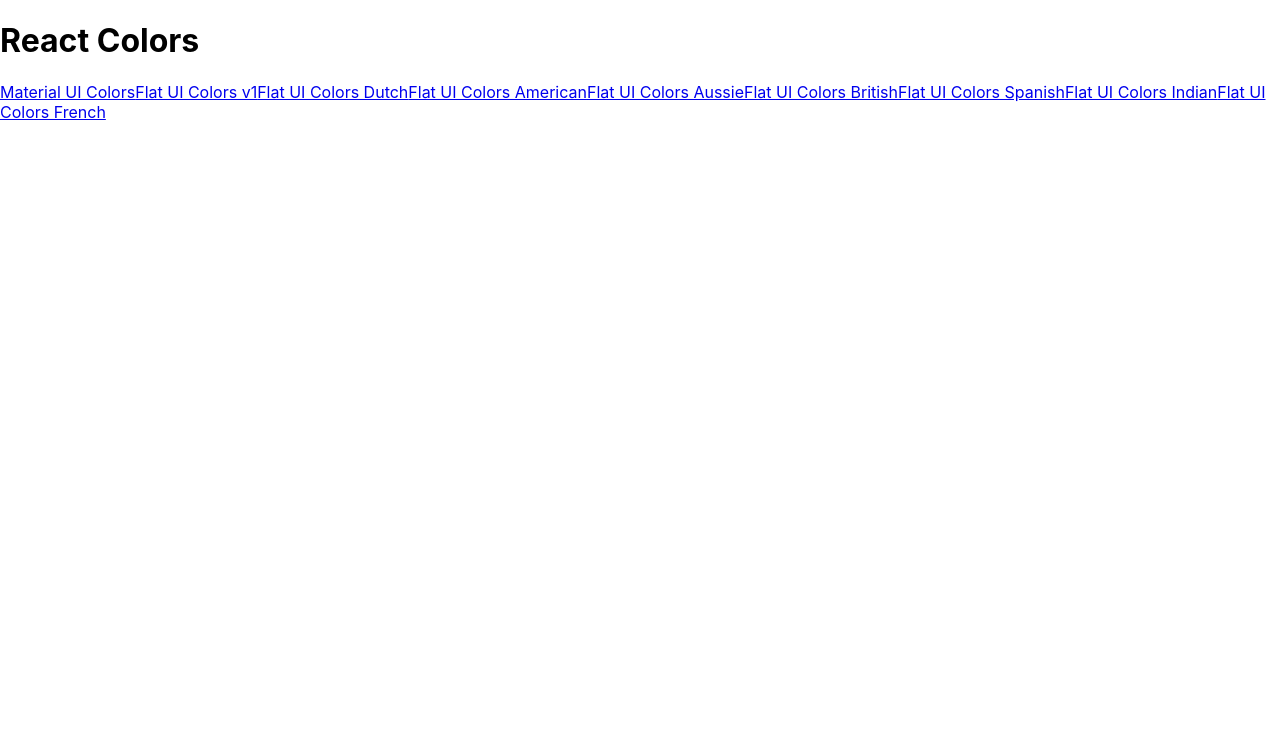
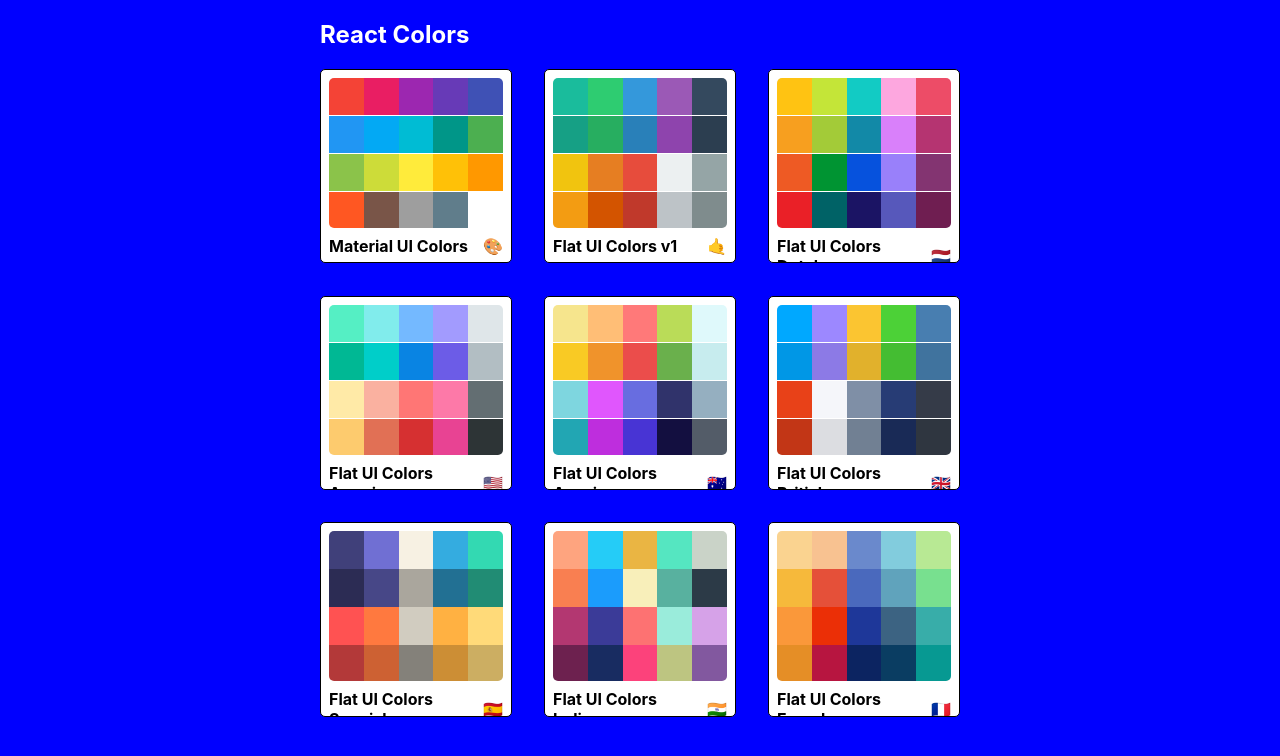
Before and after one commit to khatrisaugat/Color-app, a React (Create React App) app: page / in a window 1280 px wide. Shown: the top 756 px of the page. Built offline with nearby package versions, Linux system fonts and the light colour scheme.

Commit message:
JSS and a bit of styling and links

```diff
--- a/package.json
+++ b/package.json
@@ -5,6 +5,7 @@
   "dependencies": {
     "@material-ui/core": "^4.11.0",
     "@material-ui/icons": "^4.9.1",
+    "@material-ui/styles": "^4.10.0",
     "@testing-library/jest-dom": "^4.2.4",
     "@testing-library/react": "^9.5.0",
     "@testing-library/user-event": "^7.2.1",
--- a/src/App.js
+++ b/src/App.js
@@ -14,7 +14,7 @@ class App extends Component {
   render() {
     return (
       <Switch>
-        <Route exact path="/" render={() => <PaletteList palettes={seedColors} />} />
+        <Route exact path="/" render={(routeProps) => <PaletteList palettes={seedColors} {...routeProps} />} />
         <Route exact path="/palette/:id" render={routeProps => <Palette palette={generatePalette(this.findPalette(routeProps.match.params.id))} />} />
       </Switch>
       // <div>
--- /dev/null
+++ b/src/MiniPalette.js
@@ -0,0 +1,64 @@
+import React from 'react';
+import { withStyles } from '@material-ui/styles';
+
+const styles = {
+    root: {
+        backgroundColor: "white",
+        border: '1px solid black',
+        borderRadius: "5px",
+        padding: "0.5rem",
+        position: 'relative',
+        overflow: 'hidden',
+        "&:hover": {
+            cursor: 'pointer'
+        }
+    },
+    colors: {
+        backgroundColor: '$dae1e4',
+        height: '150px',
+        width: '100%',
+        borderRadius: '5px',
+        overflow: 'hidden'
+
+    },
+    title: {
+        display: 'flex',
+        justifyContent: 'space-between',
+        alignItems: 'center',
+        margin: '0',
+        color: 'black',
+        paddingTop: '0.5rem',
+        fontSize: "1rem",
+        position: 'relative'
+    },
+    emoji: {
+        marginLeft: '0.5rem',
+        fontSize: "1rem"
+    },
+    miniColor: {
+        height: '25%',
+        width: "20%",
+        display: 'inline-block',
+        margin: '0 auto',
+        position: 'relative',
+        marginBottom: '-3.5px'
+    }
+};
+
+function MiniPalette(props) {
+    const { classes, paletteName, emoji, colors, handleClick } = props;
+    const miniColorBoxes = colors.map(color => (
+        <div className={classes.miniColor} style={{ backgroundColor: color.color }} key={color.name} />
+    ));
+    return (
+        <div className={classes.root} onClick={handleClick}>
+            <div className={classes.colors}>
+                {miniColorBoxes}
+            </div>
+            <h5 className={classes.title}>{paletteName} <span className={classes.emoji}>{emoji}</span></h5>
+
+        </div>
+    );
+}
+
+export default withStyles(styles)(MiniPalette);
--- a/src/PaletteList.js
+++ b/src/PaletteList.js
@@ -1,16 +1,61 @@
 import React, { Component } from 'react';
-import { Link } from "react-router-dom";
+import MiniPalette from './MiniPalette';
+// import { Link } from "react-router-dom";
+import { withStyles } from '@material-ui/styles';
 
-export default class PaletteList extends Component {
+const styles = {
+    root: {
+        backgroundColor: 'blue',
+        height: '100vh',
+        display: 'flex',
+        alignItems: 'flex-start',
+        justifyContent: 'center'
+    },
+    container: {
+        width: '50%',
+        display: 'flex',
+        alignItems: 'flex-start',
+        flexDirection: 'column',
+        flexWrap: 'wrap'
+    },
+    nav: {
+        display: 'flex',
+        width: '100%',
+        justifyContent: 'space-between',
+        color: 'white'
+    },
+    palettes: {
+        boxSizing: 'border-box',
+        width: '100%',
+        display: 'grid',
+        gridTemplateColumns: "repeat(3,30%)",
+        gridGap: "5%"
+    }
+};
+
+
+class PaletteList extends Component {
+    goToPalette(id) {
+        console.log("ok");
+        this.props.history.push(`/palette/${id}`);
+    }
     render() {
-        const { palettes } = this.props;
+        const { palettes, classes } = this.props;
         return (
-            <div>
-                <h1>React Colors</h1>
-                {palettes.map(palette => (
-                    <Link to={`/palette/${palette.id}`}>{palette.paletteName}</Link>
-                ))}
+            <div className={classes.root}>
+                <div className={classes.container}>
+                    <nav className={classes.nav}>
+                        <h1>React Colors</h1>
+                    </nav>
+                    <div className={classes.palettes}>
+                        {palettes.map(palette => (
+                            // <Link to={`/palette/${palette.id}`}>{palette.paletteName}</Link>
+                            <MiniPalette {...palette} handleClick={() => this.goToPalette(palette.id)} />
+                        ))}
+                    </div>
+                </div>
             </div>
         )
     }
 }
+export default withStyles(styles)(PaletteList);
```
